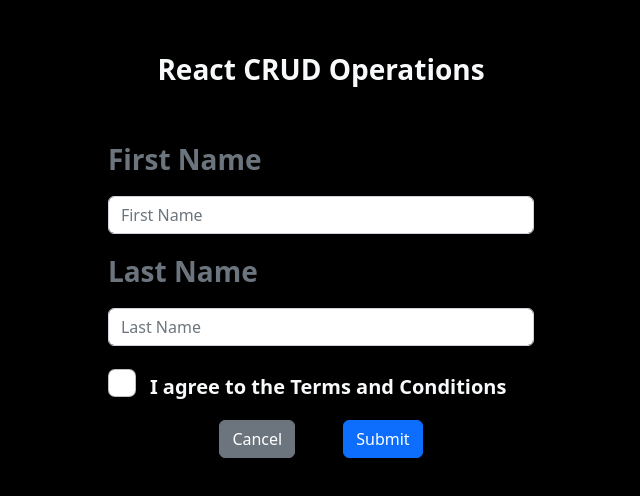
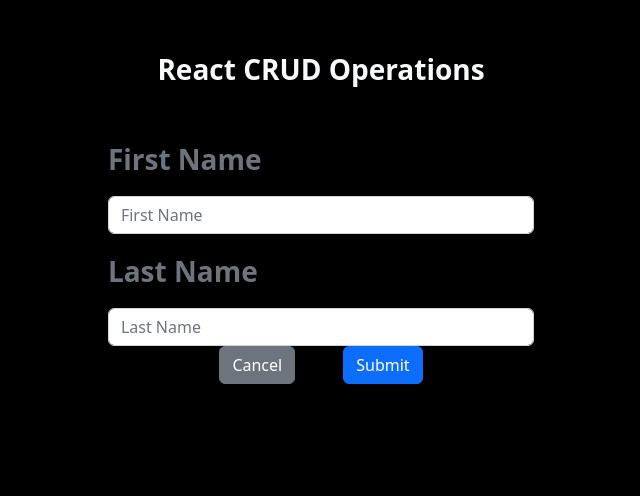
Before and after one commit to Konul304/CRUD-operations-page, a React (Create React App) app in the folder react-crud/: page /update in a window 1280 px wide. Shown: the top 496 px of the page, without its empty margins (319-959 px from the left). Built offline with nearby package versions, Linux system fonts and the light colour scheme.

Commit message:
remove checbox

```diff
--- a/react-crud/src/components/create.js
+++ b/react-crud/src/components/create.js
@@ -5,7 +5,6 @@ import axios from 'axios';
 export default function Create() {
     const [firstName, setFirstName] = useState('');
     const [lastName, setLastName] = useState('');
-    const [checkbox, setCheckbox] = useState(false);
 
     let navigate = useNavigate();
 
@@ -15,7 +14,6 @@ export default function Create() {
             {
                 firstName,
                 lastName,
-                checkbox,
             })
             .then(() => {
                 navigate("/")
@@ -43,16 +41,8 @@ export default function Create() {
                 />
             </div>
             <div className="form-group text-start">
-                <div className="form-check mt-3 mb-3">
-                    <input
-                        type="checkbox"
-                        className="form-check-input"
-                        onChange={(e) => setCheckbox(prev => !prev)}
-                    />
-                    <label className="fs-5">I agree to the Terms and Conditions</label>
-                </div>
             </div>
-            <div className='d-flex justify-content-center'>
+            <div className='d-flex justify-content-center mt-4'>
                 <button
                     type="submit"
                     className="btn btn-secondary me-5"
--- a/react-crud/src/components/read.js
+++ b/react-crud/src/components/read.js
@@ -15,11 +15,10 @@ export default function Read() {
     }, []);
 
     const setData = (data) => {
-        let { id, firstName, lastName, checkbox } = data;
+        let { id, firstName, lastName } = data;
         localStorage.setItem('ID', id);
         localStorage.setItem('First Name', firstName);
         localStorage.setItem('Last Name', lastName);
-        localStorage.setItem('Checkbox Value', checkbox)
     }
 
     const getData = () => {
@@ -44,7 +43,6 @@ export default function Read() {
                         <tr className='text-muted'>
                             <th scope="col">First Name</th>
                             <th scope="col">Last Name</th>
-                            <th scope="col">Checked</th>
                             <th scope="col">Update</th>
                             <th scope="col">Delete</th>
                         </tr>
@@ -55,7 +53,6 @@ export default function Read() {
                                 <tr>
                                     <td>{data.firstName}</td>
                                     <td>{data.lastName}</td>
-                                    <td>{data.checkbox ? 'Checked' : 'Unchecked'}</td>
                                     <td>
                                         <Link to='/update'>
                                             <button
@@ -77,10 +74,12 @@ export default function Read() {
                         })}
                     </tbody>
                 </table>
-                <button
-                    onClick={() => navigate("/create")}
-                    className='btn btn-light fw-bold'>Add</button>
             </div>
+            <button
+                onClick={() => navigate("/create")}
+                className='btn btn-light fw-bold'>
+                Add
+            </button>
         </>
     )
 }
--- a/react-crud/src/components/update.js
+++ b/react-crud/src/components/update.js
@@ -7,14 +7,12 @@ export default function Update() {
     const [id, setID] = useState(null);
     const [firstName, setFirstName] = useState('');
     const [lastName, setLastName] = useState('');
-    const [checkbox, setCheckbox] = useState(false);
 
 
     useEffect(() => {
         setID(localStorage.getItem('ID'))
         setFirstName(localStorage.getItem('First Name'));
         setLastName(localStorage.getItem('Last Name'));
-        setCheckbox(localStorage.getItem('Checkbox Value'))
     }, []);
 
     const updateAPIData = (e) => {
@@ -22,7 +20,6 @@ export default function Update() {
         axios.put(`https://64241e5a47401740433376dd.mockapi.io/crudData/${id}`, {
             firstName,
             lastName,
-            checkbox,
         }).then(() => {
             navigate("/")
         })
@@ -53,15 +50,6 @@ export default function Update() {
                         />
                     </div>
                     <div className="form-group text-start">
-                        <div className="form-check mt-3 mb-3">
-                            <input
-                                type="checkbox"
-                                className="form-check-input"
-                                checked={checkbox}
-                                onChange={(e) => setCheckbox(prev => !prev)}
-                            />
-                            <label className="fs-5">I agree to the Terms and Conditions</label>
-                        </div>
                     </div>
 
                     <div className='d-flex justify-content-center'>
```
